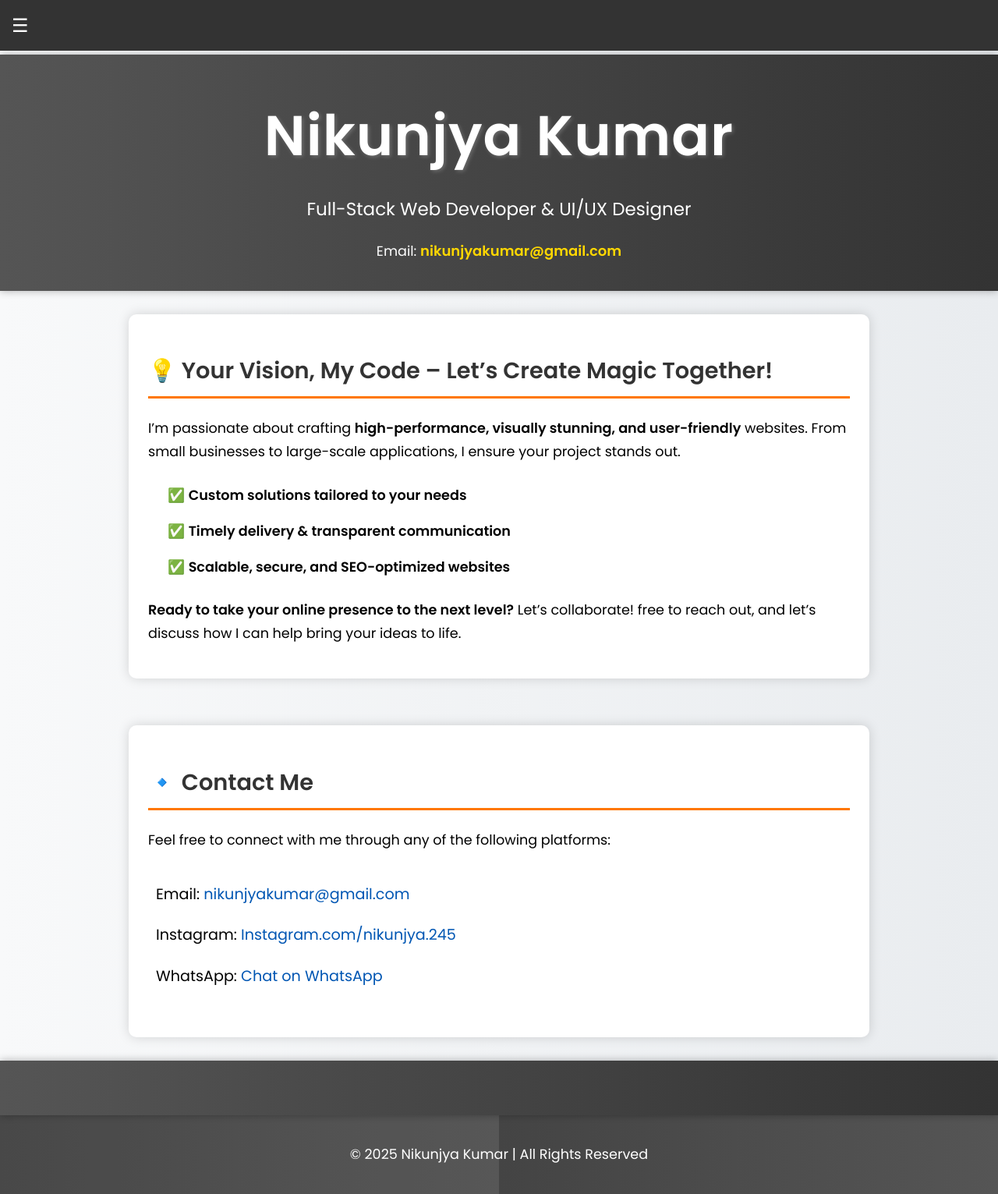
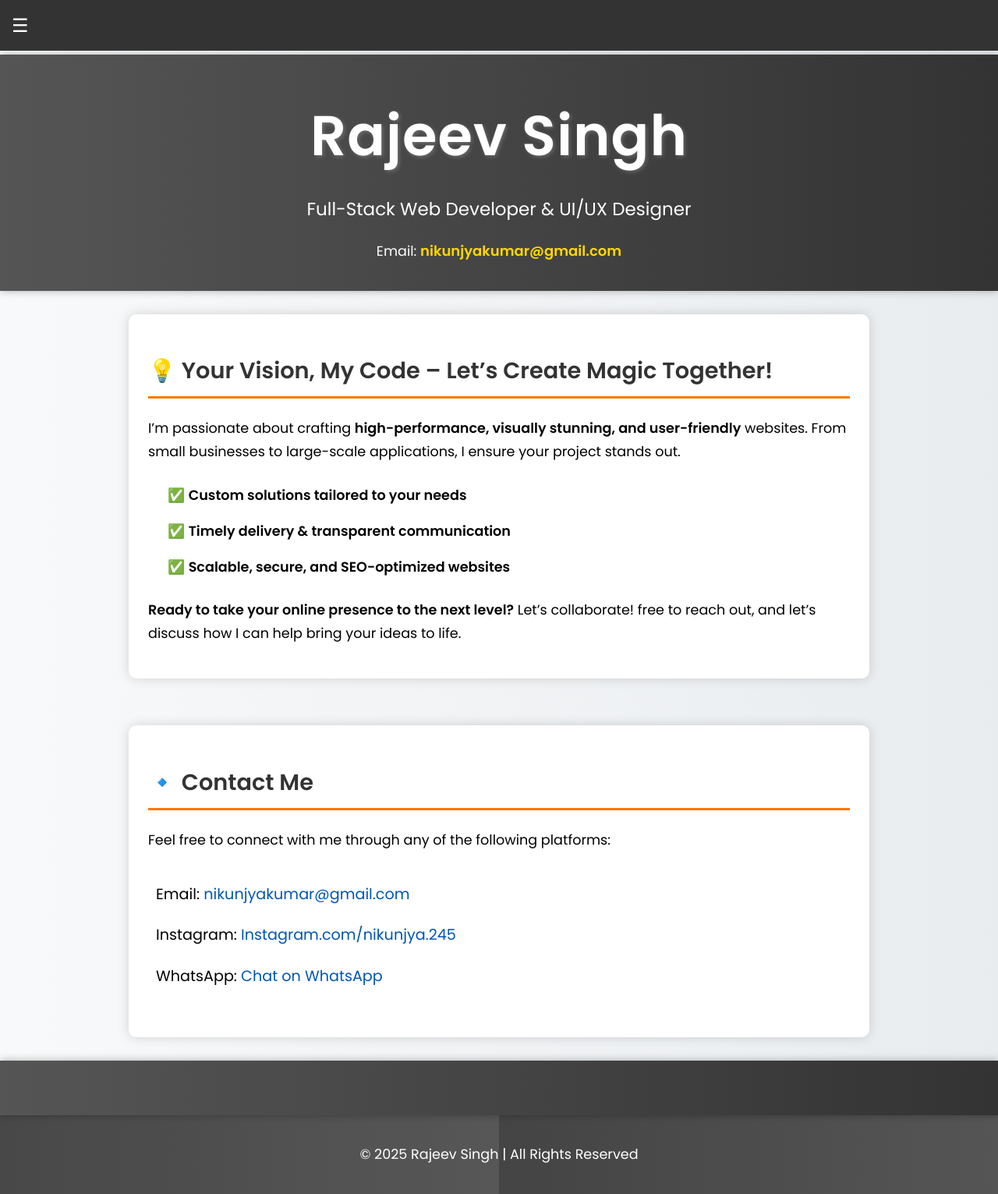
Before and after one commit to nikunjya425/portfolio, a plain HTML site: page contact.html in a window 1280 px wide. Shown: the whole page at 78% size. Drawn offline with Linux system fonts and the light colour scheme.

Commit message:
Update contact.html

```diff
--- a/contact.html
+++ b/contact.html
@@ -3,13 +3,13 @@
 <head>
     <meta charset="UTF-8">
     <meta name="viewport" content="width=device-width, initial-scale=1.0">
-    <title>Contact Me - Nikunjya Kumar</title>
+    <title>Contact Me - Rajeev Singh</title>
     <link rel="stylesheet" href="style.css">
 </head>
 <body>
 
     <header>
-        <h1>Nikunjya Kumar</h1>
+        <h1>Rajeev Singh</h1>
         <p style="font-size: 23px;">Full-Stack Web Developer & UI/UX Designer</p>
         <p>Email: <a href="mailto:nikunjyakumar@gmail.com"
           class="email-link"
@@ -120,7 +120,7 @@
 </script>
 
     <footer>
-        <p>© 2025 Nikunjya Kumar | All Rights Reserved</p>
+        <p>© 2025 Rajeev Singh | All Rights Reserved</p>
     </footer>
 
 </body>
```
